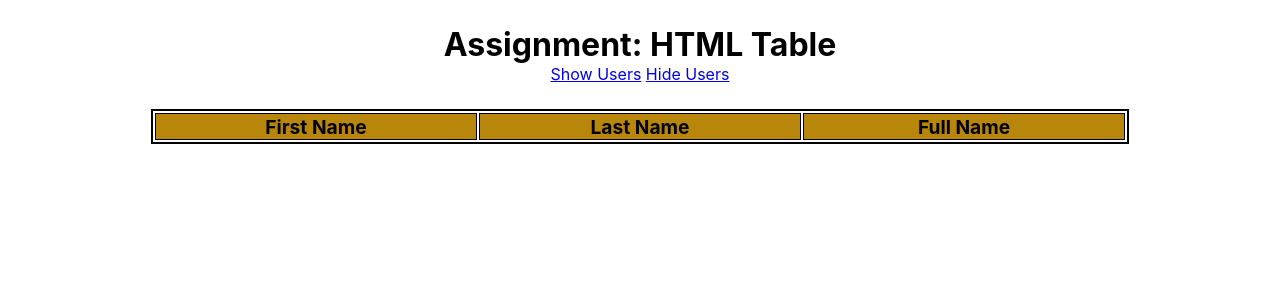
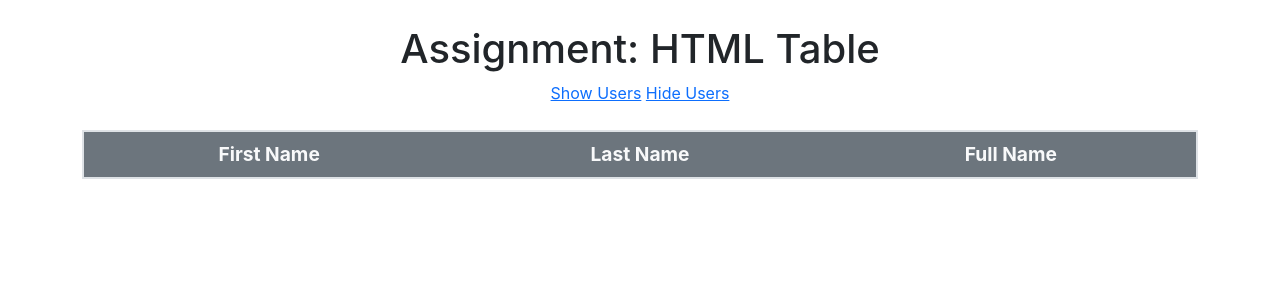
Before and after one commit to tommybautista/coding-ninja, a Flask app: template Python/flask/fundamentals/assignments/HTML-table/templates/index.html in a window 1280 px wide. Shown: the top 300 px of the page. Run offline with Flask 2, Linux system fonts and the light colour scheme; the template is opened without the code that fills it, so the values that code supplies are empty.

Commit message:
Update index.html

```diff
--- a/Python/flask/fundamentals/assignments/HTML-table/templates/index.html
+++ b/Python/flask/fundamentals/assignments/HTML-table/templates/index.html
@@ -6,6 +6,7 @@
     <meta name="viewport" content="width=device-width, initial-scale=1.0">
     <title>HTML Table</title>
     <link rel="stylesheet" type="text/css" href="{{ url_for('static', filename='css/style.css') }}">
+    <link href="https://cdn.jsdelivr.net/npm/bootstrap@5.1.3/dist/css/bootstrap.min.css" rel="stylesheet" integrity="sha384-1BmE4kWBq78iYhFldvKuhfTAU6auU8tT94WrHftjDbrCEXSU1oBoqyl2QvZ6jIW3" crossorigin="anonymous">
 </head>
 <body>
     <div class="container">
@@ -18,8 +19,8 @@
         </div>
 
         <div class="row2">
-            <table>
-                <thead>
+            <table class="table table-hover">
+                <thead class="bg-secondary text-light">
                     <tr>
                         <th>First Name</th>
                         <th>Last Name</th>
```
